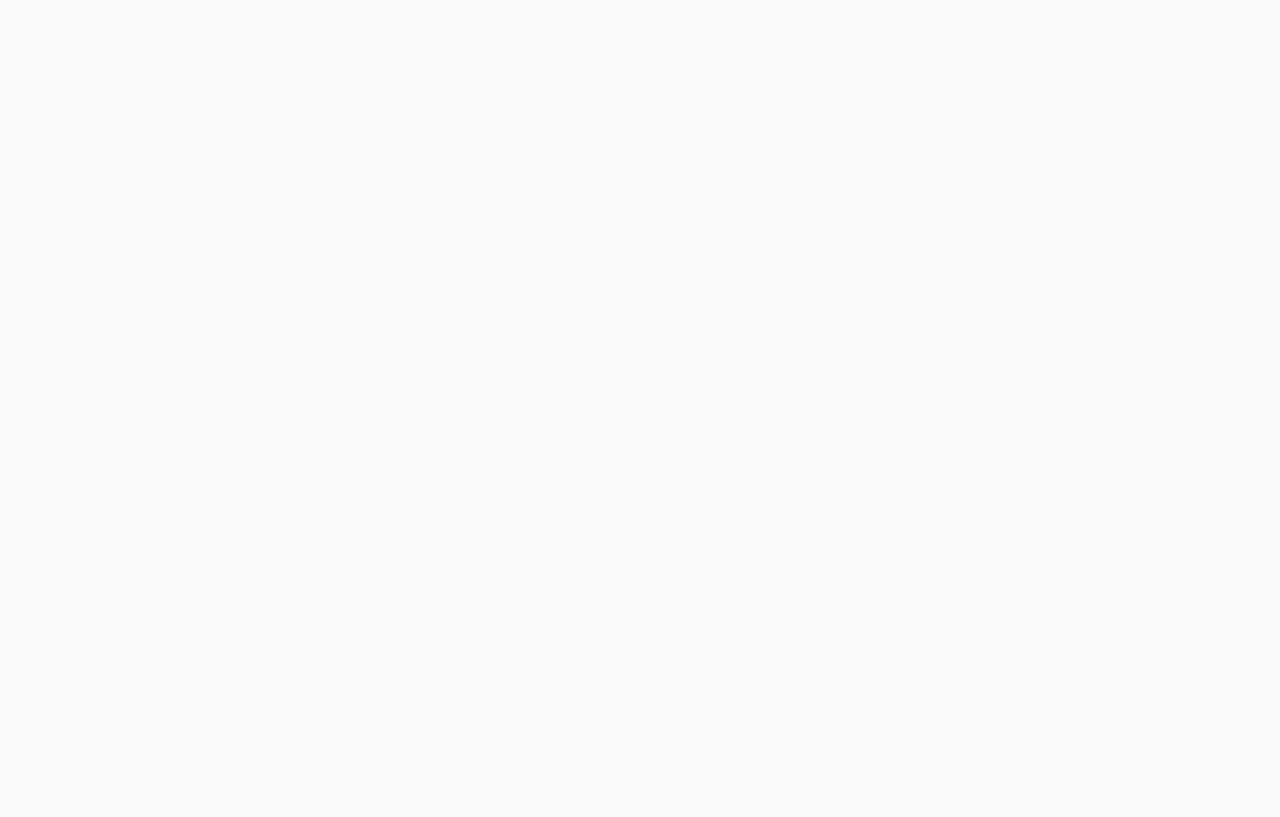
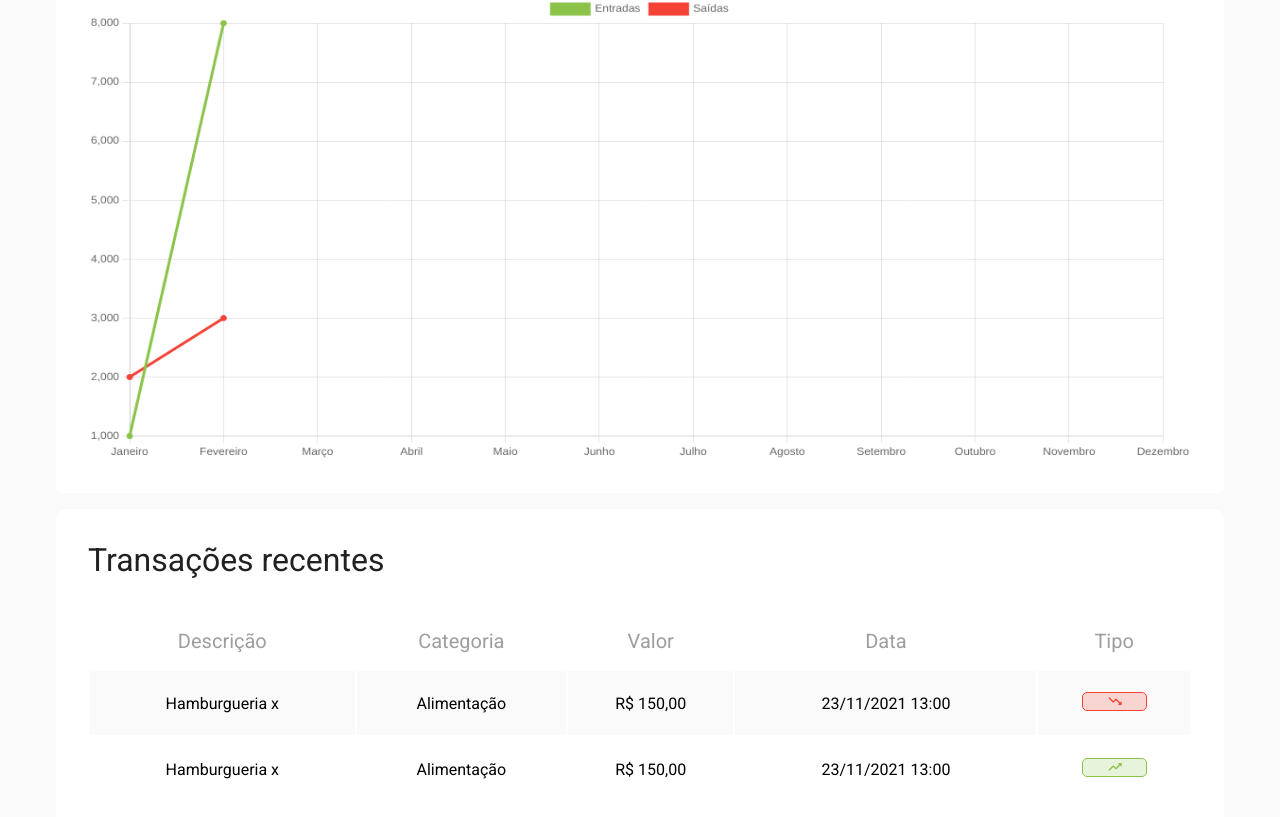
Before and after one commit to juliomchado/financess, a React (Vite) app: page / in a window 1280 px wide. Shown: the part 413-1230 px from the top of the page. Before the commit the page ends 800 px from the top, so only its background shows below. Built offline with nearby package versions, Linux system fonts and the light colour scheme.

Commit message:
add/ svg for income and outcome type

```diff
--- a/package.json
+++ b/package.json
@@ -10,7 +10,9 @@
   "dependencies": {
     "@material-ui/core": "^4.12.3",
     "@material-ui/icons": "^4.11.2",
+    "chart.js": "^3.7.1",
     "react": "^17.0.2",
+    "react-chartjs-2": "^4.1.0",
     "react-dom": "^17.0.2",
     "styled-components": "^5.3.3"
   },
--- a/src/App.tsx
+++ b/src/App.tsx
@@ -2,6 +2,8 @@ import { Header } from './components/Header';
 import { AddRounded } from '@material-ui/icons';
 import { MainContainer } from './styles';
 import { Cards } from './components/Cards';
+import { Graphic } from './components/Graphic';
+import { TableInfo } from './components/TableInfo';
 
 
 function App() {
@@ -16,6 +18,8 @@ function App() {
           </button>
         </div>
         <Cards />
+        <Graphic />
+        <TableInfo />
       </MainContainer>
     </>
 
--- a/src/components/Cards/index.tsx
+++ b/src/components/Cards/index.tsx
@@ -1,14 +1,11 @@
 import { Container, CardContent, IncomeIcon, OutcomeIcon } from "./styles"
-
-
-
 
 const Cards = () => {
     return (
         <Container>
             <CardContent>
                 <p>Entradas</p>
-                <span>R$ 1200,00 <IncomeIcon /> </span>
+                <span>R$ 3500,00 <IncomeIcon /> </span>
                 <p>Última entrada dia 24 de abril</p>
             </CardContent>
             <CardContent>
@@ -17,7 +14,7 @@ const Cards = () => {
                 <p>Última saída dia 18 de março</p>
             </CardContent>
             <CardContent>
-                <p>Entradas</p>
+                <p>Total</p>
                 <span>R$ 2000,00</span>
                 <p>Hoje</p>
             </CardContent>
--- a/src/components/Cards/styles.ts
+++ b/src/components/Cards/styles.ts
@@ -79,7 +79,3 @@ export const IncomeIcon = styled(TrendingUpRounded)`
 export const OutcomeIcon = styled(TrendingDownRounded)`
   color: var(--outcome-color);
 `;
-
-// --primary-text-color: #212121;
-// --secondary-text-color: #424242;
-// --tertiary-text-color: #9E9E9E;
--- /dev/null
+++ b/src/components/Graphic/index.tsx
@@ -0,0 +1,71 @@
+import { Line } from "react-chartjs-2"
+import { Container, LineChart } from "./styles"
+import {
+    Chart as ChartJS,
+    CategoryScale,
+    LinearScale,
+    PointElement,
+    LineElement,
+    Title,
+    Tooltip,
+    Legend,
+} from 'chart.js';
+
+
+ChartJS.register(
+    CategoryScale,
+    LinearScale,
+    PointElement,
+    LineElement,
+    Title,
+    Tooltip,
+    Legend
+);
+const Graphic = () => {
+
+
+    const options = {
+        responsive: true,
+        plugins: {
+            legend: {
+                position: 'top' as const,
+            }
+        },
+
+    };
+
+    const labels = ['Janeiro', 'Fevereiro', 'Março', 'Abril', 'Maio',
+    'Junho', 'Julho', 'Agosto', 'Setembro', 'Outubro', 'Novembro', 'Dezembro'];
+
+    const data = {
+        labels,
+        datasets: [
+            {
+                label: 'Entradas',
+                data: ["1000", "8000"],
+                borderColor: '#8BC34A',
+                backgroundColor: '#8BC34A',
+            },
+            {
+                label: 'Saídas',
+                data: ["2000", "3000"],
+                borderColor: '#F44336',
+                backgroundColor: '#F44336',
+            },
+        ],
+    };
+
+
+    return (
+        <Container>
+            <LineChart
+                options={options}
+                data={data}
+
+            />
+        </Container>
+    )
+}
+
+
+export { Graphic }
--- /dev/null
+++ b/src/components/Graphic/styles.ts
@@ -0,0 +1,32 @@
+import { Line } from "react-chartjs-2";
+import styled from "styled-components";
+
+export const Container = styled.section`
+  max-width: 1200px;
+  width: 100%;
+  height: 530px;
+
+  border-radius: 5px;
+
+  background-color: var(--background-sections-color);
+
+  margin: 32px auto 0 auto;
+
+  display: flex;
+  align-items: center;
+  justify-content: center;
+
+
+`;
+
+
+export const LineChart = styled(Line)`
+  width: 100%;
+  max-height: 530px;
+
+  height: 100%;
+
+  padding: 32px;
+
+
+`;
--- /dev/null
+++ b/src/components/TableInfo/index.tsx
@@ -0,0 +1,53 @@
+import { Container, Table, THead, TBody } from "./styles";
+
+
+
+const TableInfo = () => {
+
+
+  return (
+    <Container>
+      <p>Transações recentes</p>
+      <Table>
+        <THead>
+          <tr>
+            <th>Descrição </th>
+            <th>Categoria</th>
+            <th>Valor</th>
+            <th>Data</th>
+            <th>Tipo</th>
+          </tr>
+        </THead>
+        <TBody>
+          <tr>
+            <td>Hamburgueria x</td>
+            <td>Alimentação</td>
+            <td>R$ 150,00</td>
+            <td>23/11/2021 13:00</td>
+            <td>
+              <svg width="65" height="19" viewBox="0 0 65 19" fill="none" xmlns="http://www.w3.org/2000/svg">
+                <path d="M36.2334 12.4333L37.1934 11.4733L33.94 8.22L31.7467 10.4133C31.4867 10.6733 31.0667 10.6733 30.8067 10.4133L26.8067 6.40667C26.5467 6.14667 26.5467 5.72667 26.8067 5.46667C27.0667 5.20667 27.4867 5.20667 27.7467 5.46667L31.2734 9L33.4667 6.80667C33.7267 6.54667 34.1467 6.54667 34.4067 6.80667L38.1334 10.5267L39.0934 9.56667C39.3 9.36 39.66 9.50667 39.66 9.8V12.66C39.66 12.8467 39.5134 12.9933 39.3267 12.9933H36.4667C36.1734 13 36.0267 12.64 36.2334 12.4333Z" fill="#F44336" />
+                <path d="M5 0.5H60C62.4853 0.5 64.5 2.51472 64.5 5V14C64.5 16.4853 62.4853 18.5 60 18.5H5C2.51472 18.5 0.5 16.4853 0.5 14V5C0.5 2.51472 2.51472 0.5 5 0.5Z" fill="#F44336" fillOpacity="0.2" stroke="#F44336" />
+              </svg>
+            </td>
+          </tr>
+          <tr>
+            <td>Hamburgueria x</td>
+            <td>Alimentação</td>
+            <td>R$ 150,00</td>
+            <td>23/11/2021 13:00</td>
+            <td>
+              <svg width="65" height="19" viewBox="0 0 65 19" fill="none" xmlns="http://www.w3.org/2000/svg">
+                <path d="M36.2334 5.56667L37.1934 6.52667L33.94 9.78L31.7467 7.58667C31.4867 7.32667 31.0667 7.32667 30.8067 7.58667L26.8067 11.5933C26.5467 11.8533 26.5467 12.2733 26.8067 12.5333C27.0667 12.7933 27.4867 12.7933 27.7467 12.5333L31.2734 9L33.4667 11.1933C33.7267 11.4533 34.1467 11.4533 34.4067 11.1933L38.1334 7.47333L39.0934 8.43333C39.3 8.64 39.66 8.49333 39.66 8.2V5.33333C39.6667 5.14667 39.52 5 39.3334 5H36.4734C36.1734 5 36.0267 5.36 36.2334 5.56667Z" fill="#8BC34A" />
+                <path d="M0.5 5C0.5 2.51472 2.51472 0.5 5 0.5H60C62.4853 0.5 64.5 2.51472 64.5 5V14C64.5 16.4853 62.4853 18.5 60 18.5H5C2.51472 18.5 0.5 16.4853 0.5 14V5Z" fill="#8BC34A" fillOpacity="0.2" stroke="#8BC34A" />
+              </svg>
+
+            </td>
+          </tr>
+        </TBody>
+      </Table>
+    </Container>
+  );
+};
+
+export { TableInfo };
--- /dev/null
+++ b/src/components/TableInfo/styles.ts
@@ -0,0 +1,74 @@
+import styled from "styled-components";
+
+export const Container = styled.section`
+  width: 100%;
+  max-width: 1200px;
+
+  padding: 32px 0;
+
+  background-color: var(--background-sections-color);
+
+  border-radius: 10px;
+
+  margin: 16px auto 0 auto;
+
+  display: flex;
+  align-items: center;
+  justify-content: space-between;
+  flex-direction: column;
+
+  p {
+    width: 100%;
+    align-items: flex-start;
+
+    font-weight: 400;
+    color: var(--primary-text-color);
+    font-size: 3.2rem;
+
+    margin-bottom: 32px;
+
+    padding: 0 32px;
+  }
+`;
+
+export const Table = styled.table`
+  width: 100%;
+  height: 100%;
+
+  padding: 0 32px;
+`;
+
+export const THead = styled.thead`
+  width: 100%;
+  height: 56px;
+
+  tr {
+    width: 100%;
+    height: 100%;
+
+  }
+
+  th {
+    flex: 1;
+
+    text-align: center;
+    color: var(--tertiary-text-color);
+    font-size: 2rem;
+    font-weight: 400;
+
+  }
+`;
+
+export const TBody = styled.tbody`
+  width: 100%;
+  height: 64px;
+
+  tr:nth-child(odd) {
+    background-color: var(--background-color);
+  }
+
+  td {
+    text-align: center;
+    height: 64px;
+  }
+`;
--- a/tsconfig.json
+++ b/tsconfig.json
@@ -14,8 +14,7 @@
     "resolveJsonModule": true,
     "isolatedModules": true,
     "noEmit": true,
-    "jsx": "react-jsx",
-    "types": ["vite-plugin-svgr/client"]
+    "jsx": "react-jsx"
   },
   "include": ["src"],
   "references": [{ "path": "./tsconfig.node.json" }]
```
Also changed, not shown: 1 other file (tests, documents, lock files or other folders).
